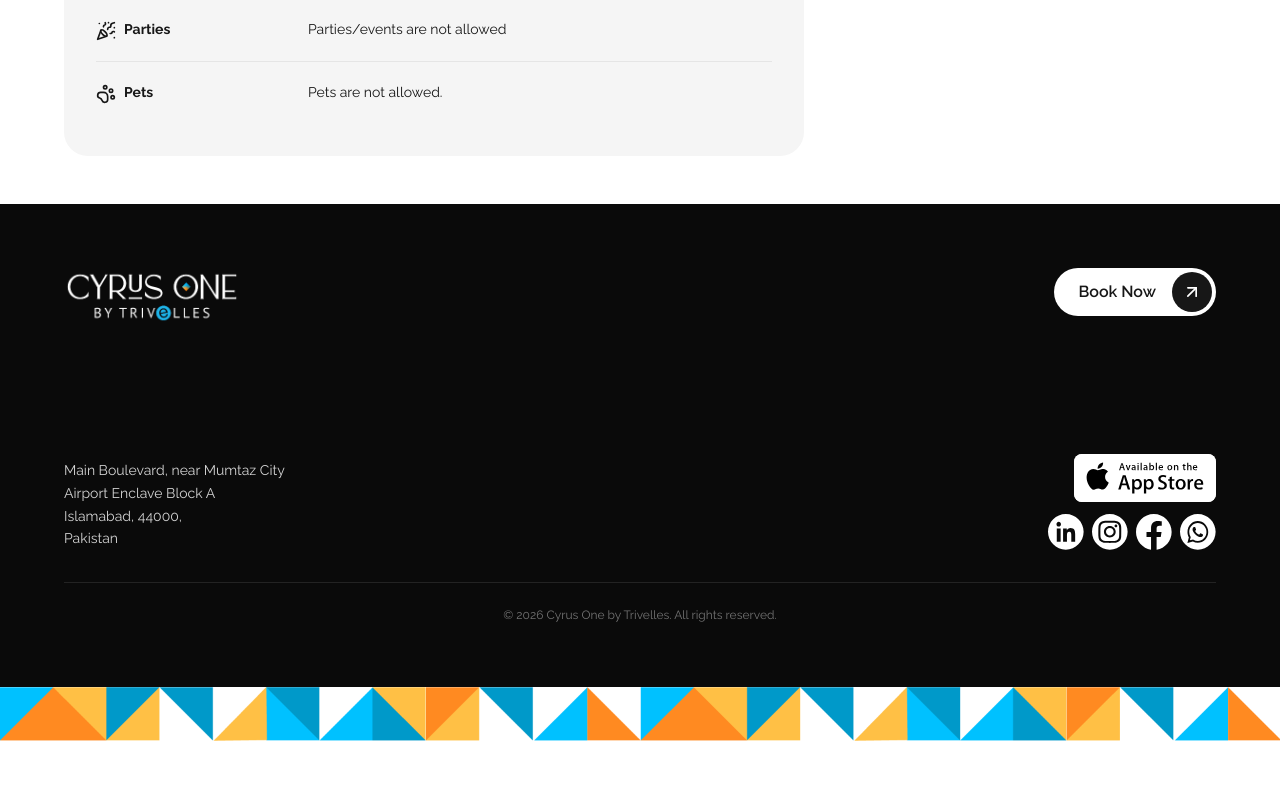
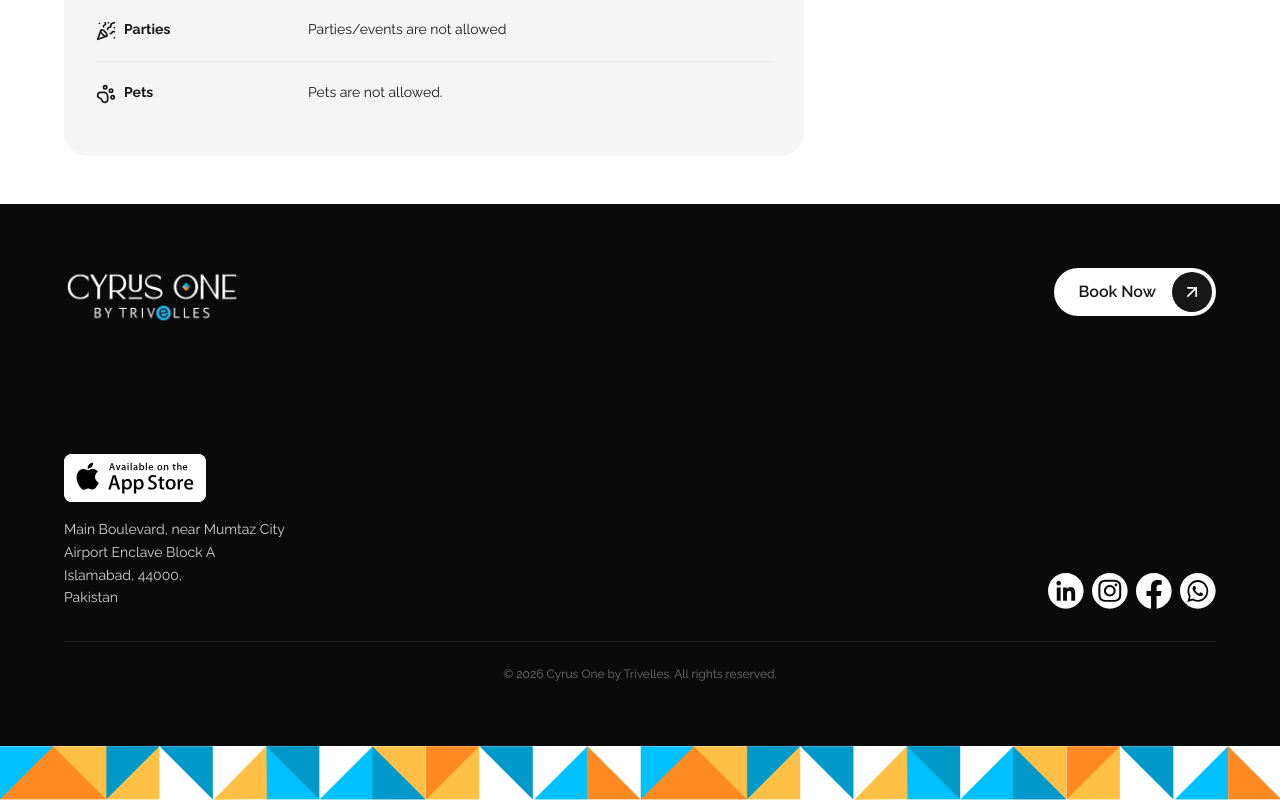
Before and after one commit to system-nusoft/cyrus-one, a Next.js app: page /book in a window 1280 px wide. Shown: the part 2159-2959 px from the top of the page. Before the commit the page ends 2900 px from the top, so only its background shows below. Built offline with nearby package versions, Linux system fonts and the light colour scheme; a web font is replaced by a local one.

Commit message:
appstore logo position

```diff
--- a/components/layout/Footer.tsx
+++ b/components/layout/Footer.tsx
@@ -134,22 +134,12 @@ export default function Footer() {
 
         {/* ── DESKTOP bottom section (hidden on mobile) ── */}
         <div className="hidden md:grid grid-cols-2 items-end mt-32">
-          {/* Address */}
-          <address className="not-italic text-sm text-neutral-300 leading-relaxed">
-            Main Boulevard, near Mumtaz City
-            <br />
-            Airport Enclave Block A<br />
-            Islamabad, 44000,
-            <br />
-            Pakistan
-          </address>
-
-          {/* App badges + social + phone */}
-          <div className="flex flex-col items-end gap-3">
-            {/* App store badges */}
+          {/* App store badges + Address */}
+          <div className="flex flex-col gap-4">
             <div className="flex items-center gap-2">
               <a
                 target="_blank"
+                rel="noopener noreferrer"
                 href="https://apps.apple.com/us/app/cyrus-one/id6773423509"
                 aria-label="Download on the App Store"
               >
@@ -171,7 +161,18 @@ export default function Footer() {
                 />
               </a> */}
             </div>
+            <address className="not-italic text-sm text-neutral-300 leading-relaxed">
+              Main Boulevard, near Mumtaz City
+              <br />
+              Airport Enclave Block A<br />
+              Islamabad, 44000,
+              <br />
+              Pakistan
+            </address>
+          </div>
 
+          {/* Social + phone */}
+          <div className="flex flex-col items-end gap-3">
             <nav aria-label="Footer social media links">
               <ul className="flex items-center gap-2">
                 {socialLinks.map(({ href, label, Icon }) => (
```
